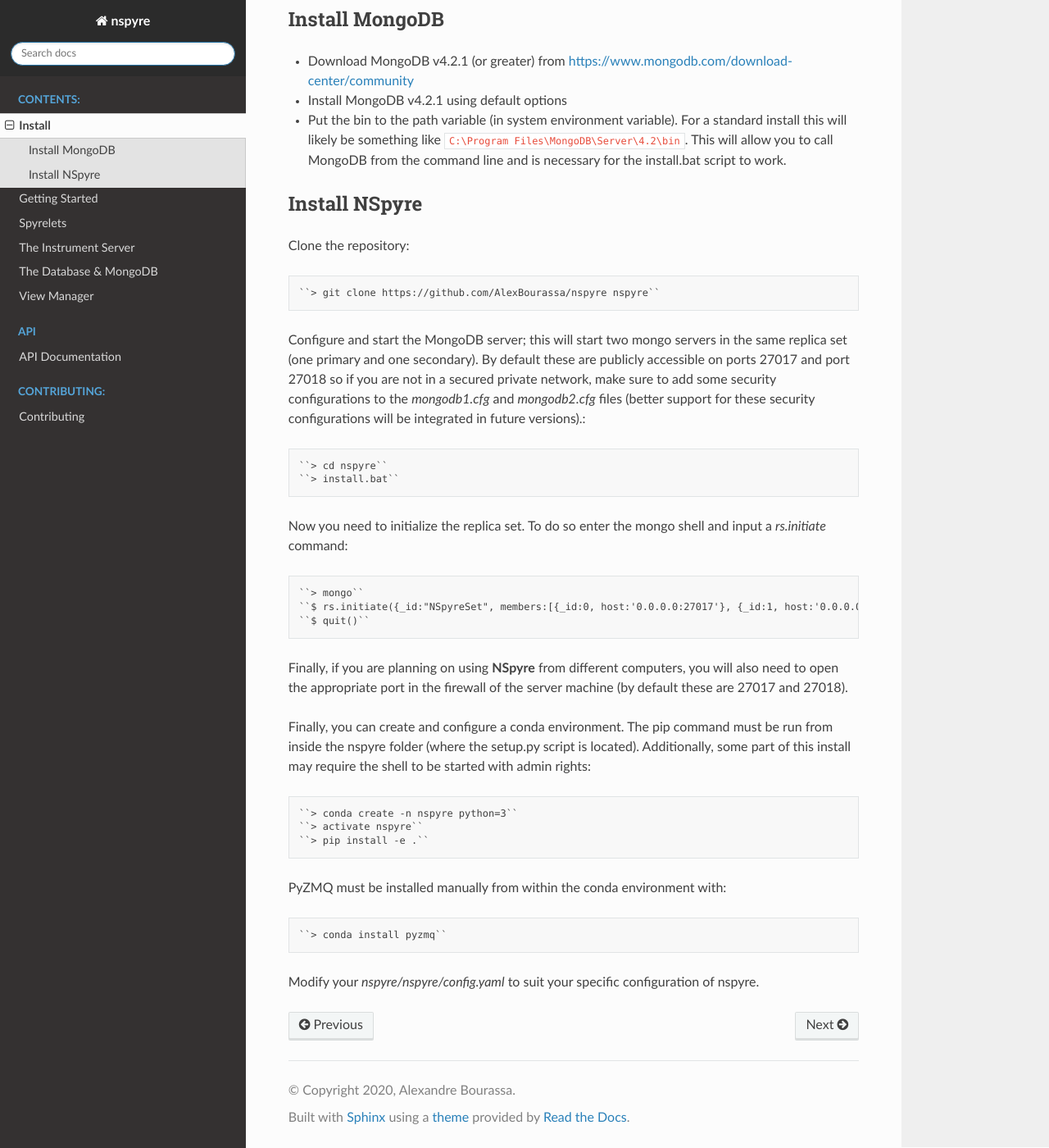
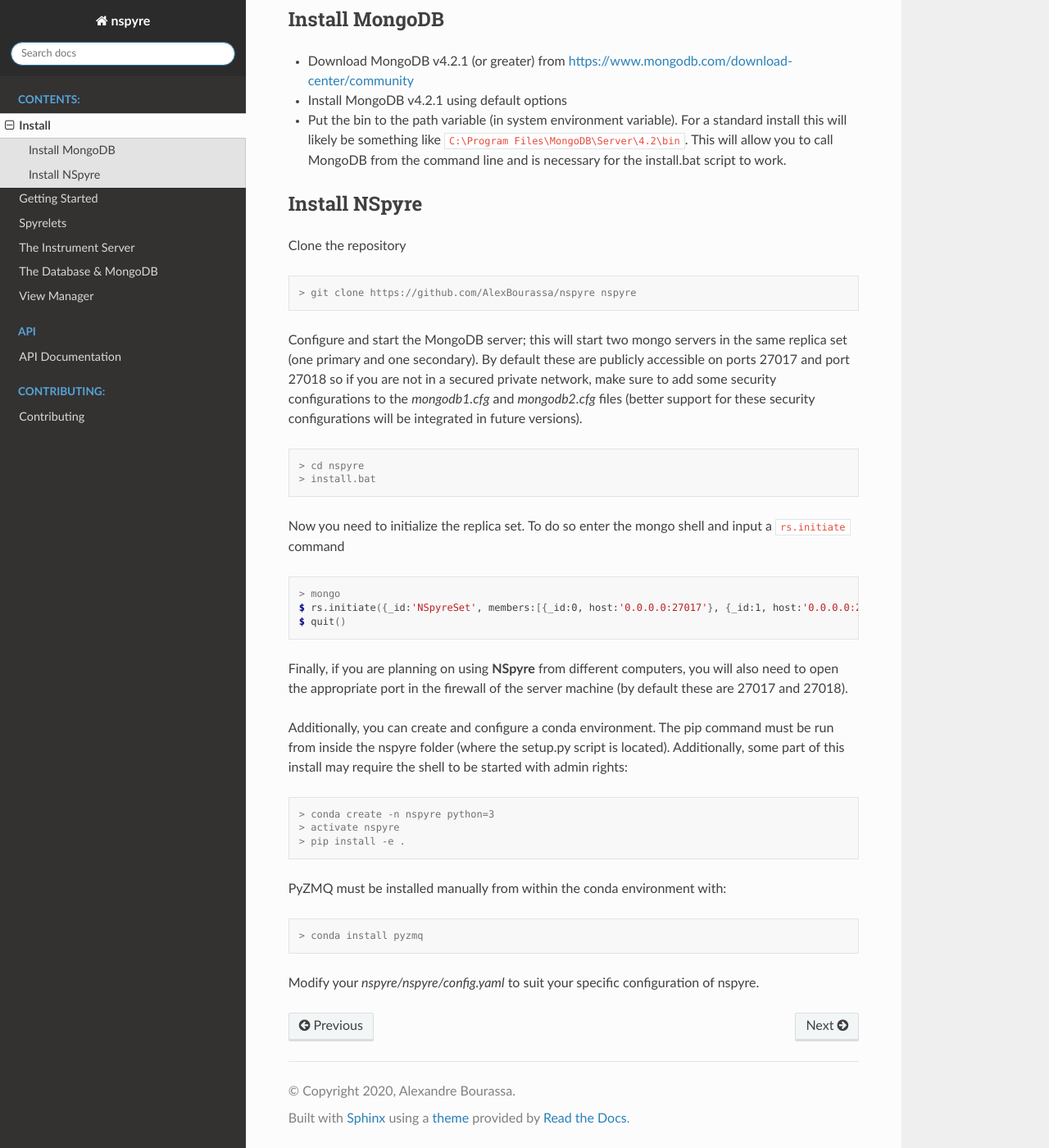
Before and after one commit to nspyre-org/nspyre, a Sphinx documentation site: the page built from docs/install.rst, in a window 1280 px wide and 1400 px high, scrolled down 273 px. Shown: the whole window at 82% size. Built offline with Sphinx 7.4.7 and the Read the Docs theme 2.0.0, drawn with Linux system fonts in a browser that asks for light colours.

Commit message:
Update install.rst

```diff
--- a/docs/install.rst
+++ b/docs/install.rst
@@ -23,43 +23,53 @@
 
 Install NSpyre
 ==============
-Clone the repository::
+Clone the repository
 
-``> git clone https://github.com/AlexBourassa/nspyre nspyre``
+.. code-block:: console
+
+   > git clone https://github.com/AlexBourassa/nspyre nspyre
 
 Configure and start the MongoDB server; this will start two mongo servers in the
 same replica set (one primary and one secondary). By default these are publicly
 accessible on ports 27017 and port 27018 so if you are not in a secured private
 network, make sure to add some security configurations to the `mongodb1.cfg` and
 `mongodb2.cfg` files (better support for these security configurations will be
-integrated in future versions).::
+integrated in future versions).
 
-``> cd nspyre``
-``> install.bat``
+.. code-block:: console
+
+   > cd nspyre
+   > install.bat
 
 Now you need to initialize the replica set. To do so enter the mongo shell and
-input a *rs.initiate* command::
+input a ``rs.initiate`` command
 
-``> mongo``
-``$ rs.initiate({_id:"NSpyreSet", members:[{_id:0, host:'0.0.0.0:27017'}, {_id:1, host:'0.0.0.0:27018'}]})``
-``$ quit()``
+.. code-block:: console
+
+   > mongo
+   $ rs.initiate({_id:'NSpyreSet', members:[{_id:0, host:'0.0.0.0:27017'}, {_id:1, host:'0.0.0.0:27018'}]})
+   $ quit()
 
 Finally, if you are planning on using **NSpyre** from different computers, you
 will also need to open the appropriate port in the firewall of the server
 machine (by default these are 27017 and 27018).
 
-Finally, you can create and configure a conda environment. The pip command must
+Additionally, you can create and configure a conda environment. The pip command must
 be run from inside the nspyre folder (where the setup.py script is located).
 Additionally, some part of this install may require the shell to be started with
-admin rights::
+admin rights:
 
-``> conda create -n nspyre python=3``
-``> activate nspyre``
-``> pip install -e .``
+.. code-block:: console
 
-PyZMQ must be installed manually from within the conda environment with::
+   > conda create -n nspyre python=3
+   > activate nspyre
+   > pip install -e .
 
-``> conda install pyzmq``
+PyZMQ must be installed manually from within the conda environment with:
 
-Modify your `nspyre/nspyre/config.yaml` to suit your specific configuration of
+.. code-block:: console
+
+   > conda install pyzmq
+
+Modify your *nspyre/nspyre/config.yaml* to suit your specific configuration of
 nspyre.
```
